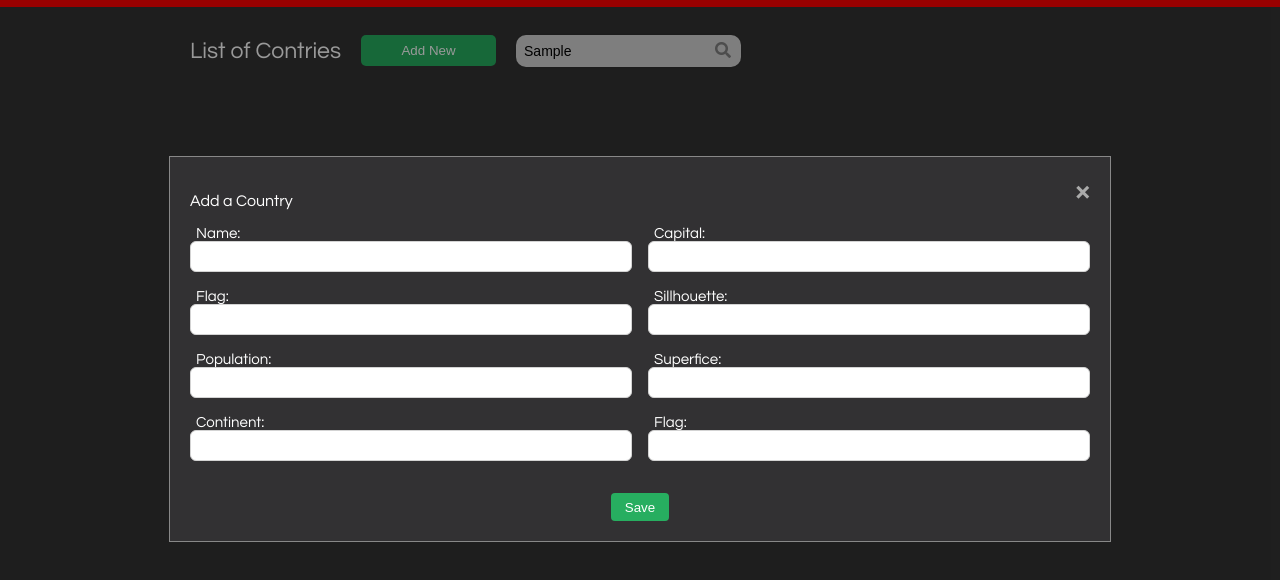
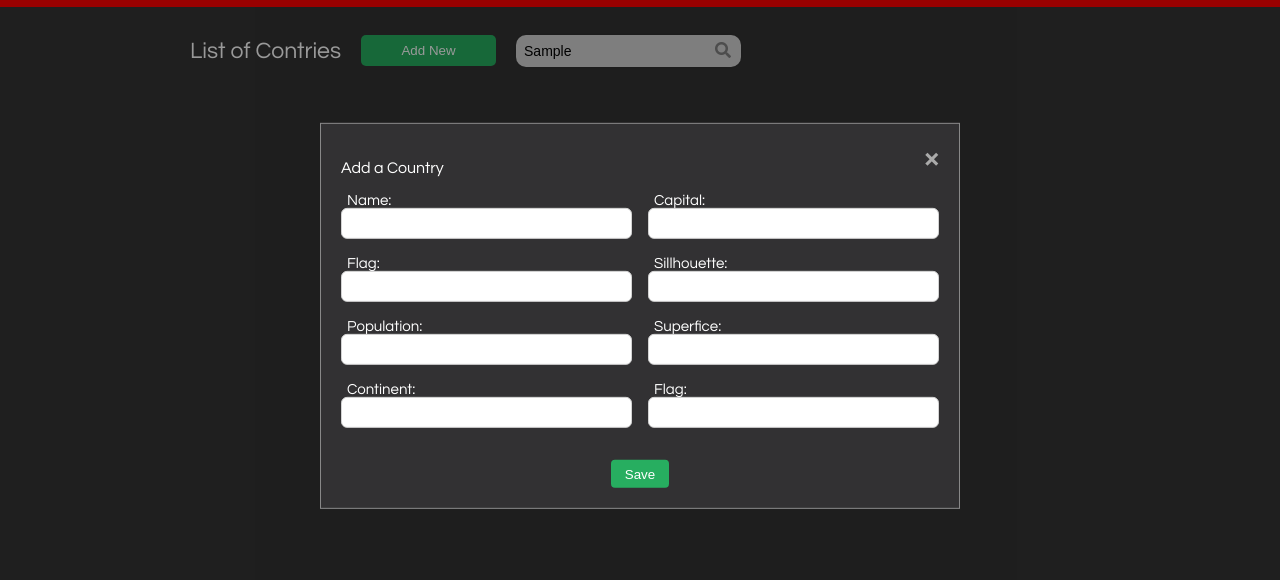
Before and after one commit to AaronCastilloOlvera/CountriesAppAdmin, a website with bundled scripts: page index.html in a window 1280 px wide. Both pictures are taken after typing "Sample" into the empty fields and a click on the button "Add New". Shown: the part 36-616 px from the top of the page. Built offline with nearby package versions, Linux system fonts and the light colour scheme; files whose address does not match are found by name.

Commit message:
Fix the position of modal

```diff
--- a/css/index.css
+++ b/css/index.css
@@ -186,9 +186,8 @@ tr:nth-child(even) {
   width: 100px;
 }
 
-/* - - - - - - - - - - - - - - - - - - - - - - - - - - - - - - - - - - - - */
+/* - - M O D A L - - - - - - - - - - - - - - - - - - - - - - - - - - - - - - - - - - */
 
-/* Modal Styling */
 .modal {
   display: none;
   position: fixed;
@@ -206,7 +205,11 @@ tr:nth-child(even) {
   margin: 15% auto;
   padding: 20px;
   border: 1px solid #888;
-  max-width: 900px;
+  max-width: 750px;
+  position: fixed;
+  top: 20%;
+  left: 50%;
+  transform: translate(-50%, -50%);
 }
 
 .close {
@@ -228,14 +231,6 @@ form {
   grid-template-columns: 1fr 1fr;
   grid-column-gap: 1em;
   grid-row-gap: 1em;
-
-/*
-  position: fixed;
-  top: 50%;
-  left: 50%;
-  transform: translate(-50%, -50%);
-  overflow: auto;
-  */
 }
 
 .my-form label,
--- a/js/index.js
+++ b/js/index.js
@@ -22,21 +22,13 @@ import { GetCountryById, GetAllCountries, PostCountry } from "./requests.js";
     const btn = document.getElementById("openModalButton");
     var span = document.getElementsByClassName("close")[0];
 
-    btn.onclick = () => {
-        modal2.style.display = "block";
-        document.body.style.overflow = "hidden";
-    }
+    btn.onclick = () => { modal2.style.display = "block";  }
 
-
-    span.onclick = () => {
-        modal2.style.display = "none";
-        document.body.style.overflow = "auto";
-    }
+    span.onclick = () => { modal2.style.display = "none"; }
 
     window.onclick = function (event) {
         if (event.target == modal) {
             modal2.style.display = "none";
-            document.body.style.overflow = "auto";
         }
     }
 
```
Also changed, not shown: index.html (line endings or trailing spaces).
